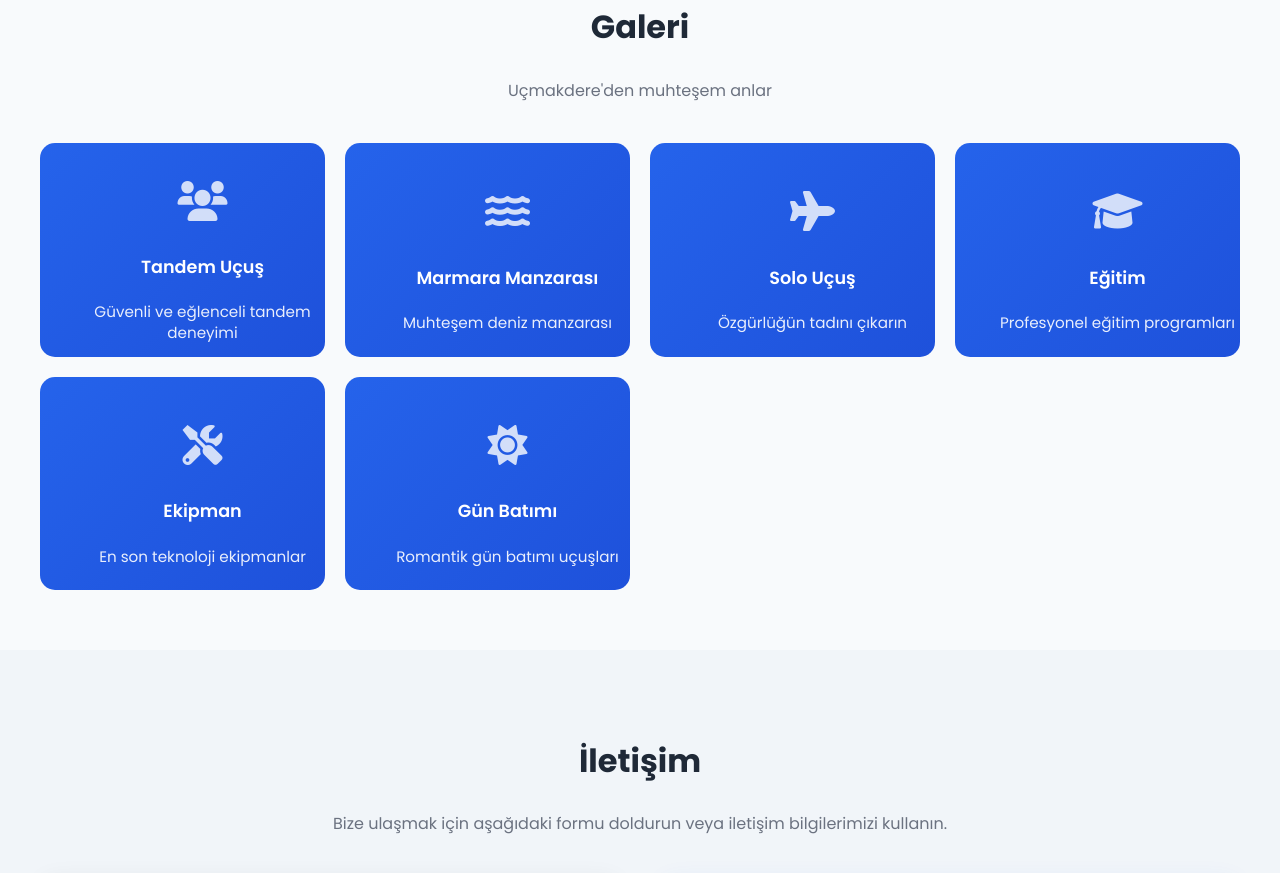
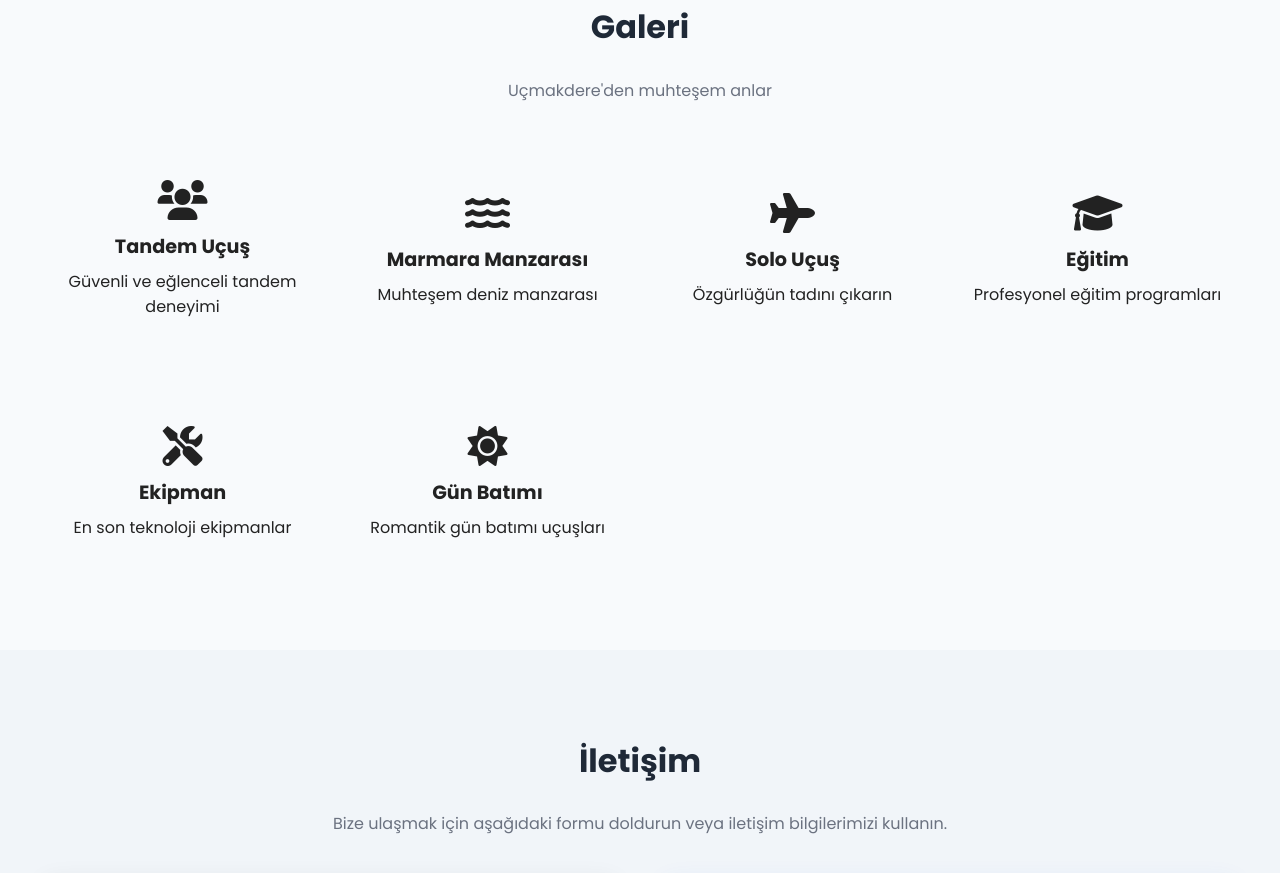
Before and after one commit to Tugrul0o0/ffff, a plain HTML site: page index.html in a window 1280 px wide. Shown: the part 2164-3037 px from the top of the page. Drawn offline with Linux system fonts and the light colour scheme.

Commit message:
Update style

```diff
--- a/styles.css
+++ b/styles.css
@@ -323,36 +323,27 @@ body {
     background: none;
 }
 .gallery-placeholder {
-    width: 100%;
-    height: 100%;
-    background: linear-gradient(135deg, #2563eb, #1d4ed8);
     display: flex;
     flex-direction: column;
     align-items: center;
     justify-content: center;
-    color: white;
+    height: 100%;
     text-align: center;
-    padding: 20px;
-    transition: all 0.3s;
-}
-.gallery-placeholder:hover {
-    background: linear-gradient(135deg, #1d4ed8, #1e40af);
-    transform: scale(1.05);
+    min-height: 180px;
 }
 .gallery-placeholder i {
+    display: block;
+    margin: 0 auto 12px auto;
     font-size: 2.5rem;
-    margin-bottom: 10px;
-    opacity: 0.8;
 }
 .gallery-placeholder h4 {
-    font-size: 1.1rem;
-    margin-bottom: 6px;
-    font-weight: 600;
+    margin: 0 0 8px 0;
+    font-size: 1.2rem;
+    font-weight: 700;
 }
 .gallery-placeholder p {
-    font-size: 0.95rem;
-    opacity: 0.9;
-    line-height: 1.4;
+    margin: 0;
+    font-size: 1rem;
 }
 /* İletişim Bölümü */
 .contact {
@@ -537,25 +528,25 @@ body {
 
 /* Navbar link animasyonları ve font değişimi */
 .nav-link.nav-anim {
-    transition: color 0.2s, font-weight 0.2s, font-size 0.2s, background 0.2s, box-shadow 0.2s;
+    transition: color 0.2s, background 0.2s, box-shadow 0.2s;
     font-family: 'Poppins', sans-serif;
 }
 .nav-link.nav-anim:hover, .nav-link.nav-anim:focus {
     color: #fff;
     background: #2563eb;
-    font-weight: 700;
-    font-size: 1.08em;
+    box-shadow: 0 2px 12px rgba(37,99,235,0.13);
+    text-shadow: none;
+    font-weight: 500;
+    font-size: 1em;
     border-radius: 8px;
-    box-shadow: 0 2px 12px rgba(37,99,235,0.13);
-    text-shadow: 0 2px 8px #1d4ed8aa;
 }
 .nav-link.nav-anim.active {
     color: #fff;
     background: #1d4ed8;
-    font-weight: 700;
-    font-size: 1.1em;
+    box-shadow: 0 4px 16px rgba(37,99,235,0.18);
+    font-weight: 500;
+    font-size: 1em;
     border-radius: 10px;
-    box-shadow: 0 4px 16px rgba(37,99,235,0.18);
 }
 
 /* Fade-in ve slide-up animasyonları daha belirgin */
```
